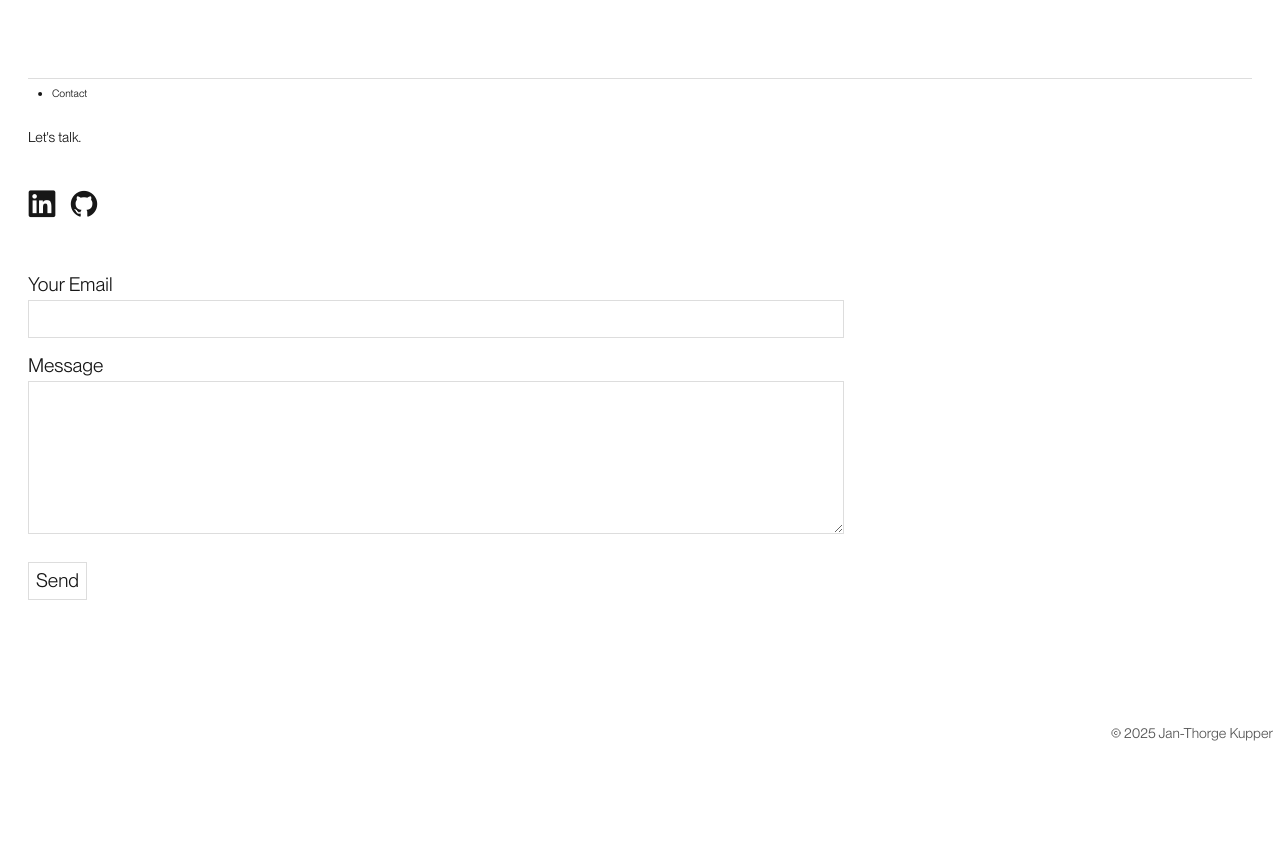
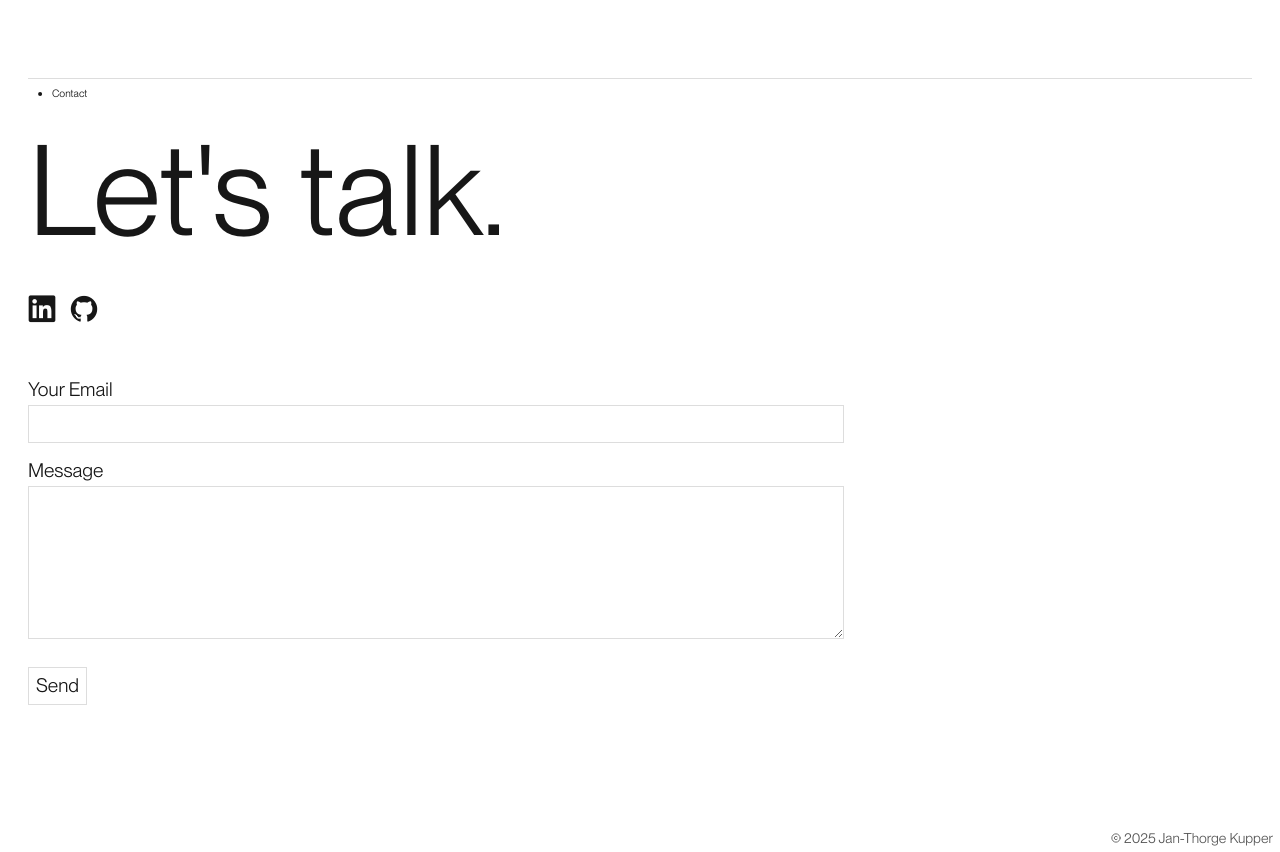
Before and after one commit to t-kupp/portfolio-v3, a Next.js app: page / in a window 1280 px wide. Shown: the part 4880-5732 px from the top of the page. Before the commit the page ends 5627 px from the top, so only its background shows below. Built offline with nearby package versions, Linux system fonts and the light colour scheme.

Commit message:
fixed text size bug

```diff
--- a/components/ContactSection.jsx
+++ b/components/ContactSection.jsx
@@ -1,15 +1,14 @@
+import ContactForm from "./ContactForm";
+import Copyright from "./Copyright";
 import Divider from "./Divider";
 import SectionHeadline from "./SectionHeadline";
-import ContactForm from "./ContactForm";
-import Copyright from "./Copyright";
 
 export default function ContactSection() {
   return (
     <div className="bg-background relative flex flex-col px-4 pb-42 transition-colors duration-500 lg:px-8">
       <Divider />
       <SectionHeadline title={"Contact"} />
-
-      <h1 className="pb-12">Let's talk.</h1>
+      <h1 className="pb-12 text-[9rem] leading-none">Let's talk.</h1>
       <div className="mb-14 flex items-center gap-4">
         <a
           href="https://www.linkedin.com/in/jan-thorge-kupper/"
```
